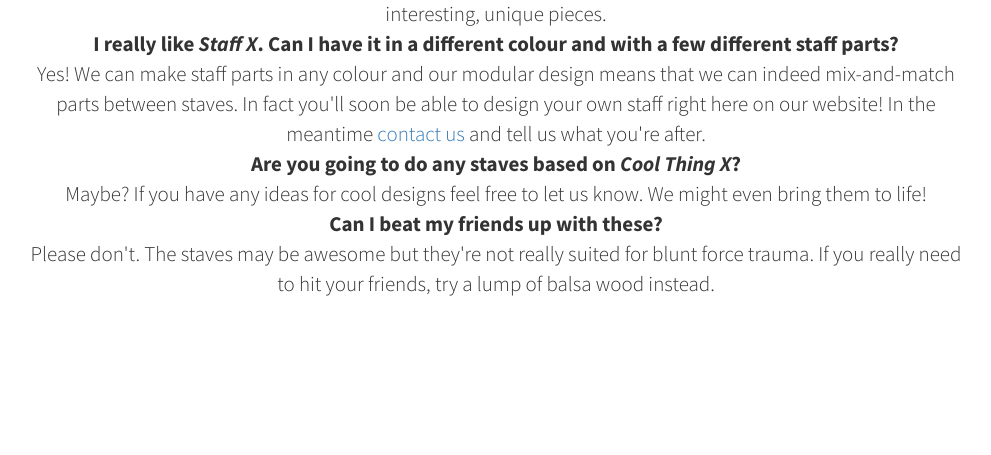
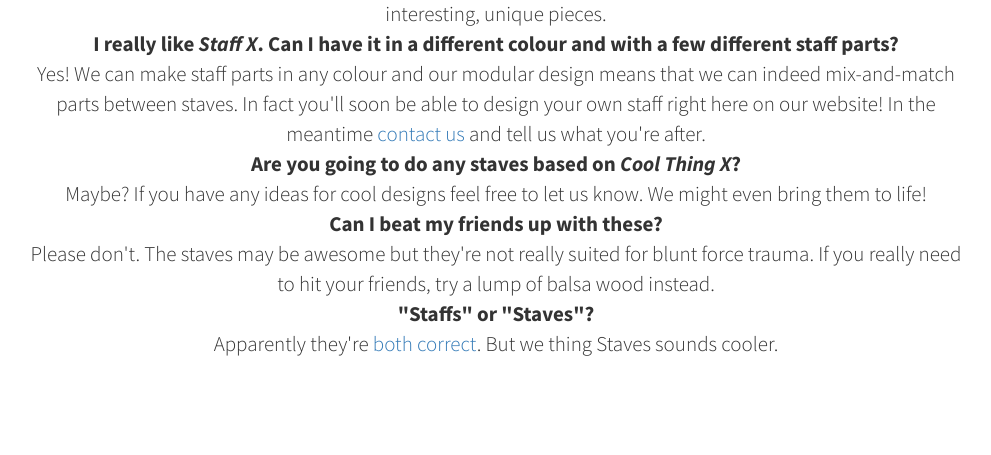
Before and after one commit to amorphitec/enstaved.com, a plain HTML site: page index.html in a window 1280 px wide. Shown: the part 2779-3234 px from the top of the page, without its empty margins (144-1135 px from the left). Drawn offline with Linux system fonts and the light colour scheme.

Commit message:
Add staffs/staves question to faq

```diff
--- a/index.html
+++ b/index.html
@@ -268,6 +268,8 @@
                         <dd>Maybe? If you have any ideas for cool designs feel free to let us know. We might even bring them to life!</dd>
                         <dt>Can I beat my friends up with these?</dt>
                         <dd>Please don't. The staves may be awesome but they're not really suited for blunt force trauma. If you really need to hit your friends, try a lump of balsa wood instead.</dd>
+                        <dt>"Staffs" or "Staves"?</dt>
+                        <dd>Apparently they're <a href="https://www.merriam-webster.com/dictionary/staff">both correct</a>. But we thing Staves sounds cooler.</dd>
                     </div>
                 </div>
             </div>
```
